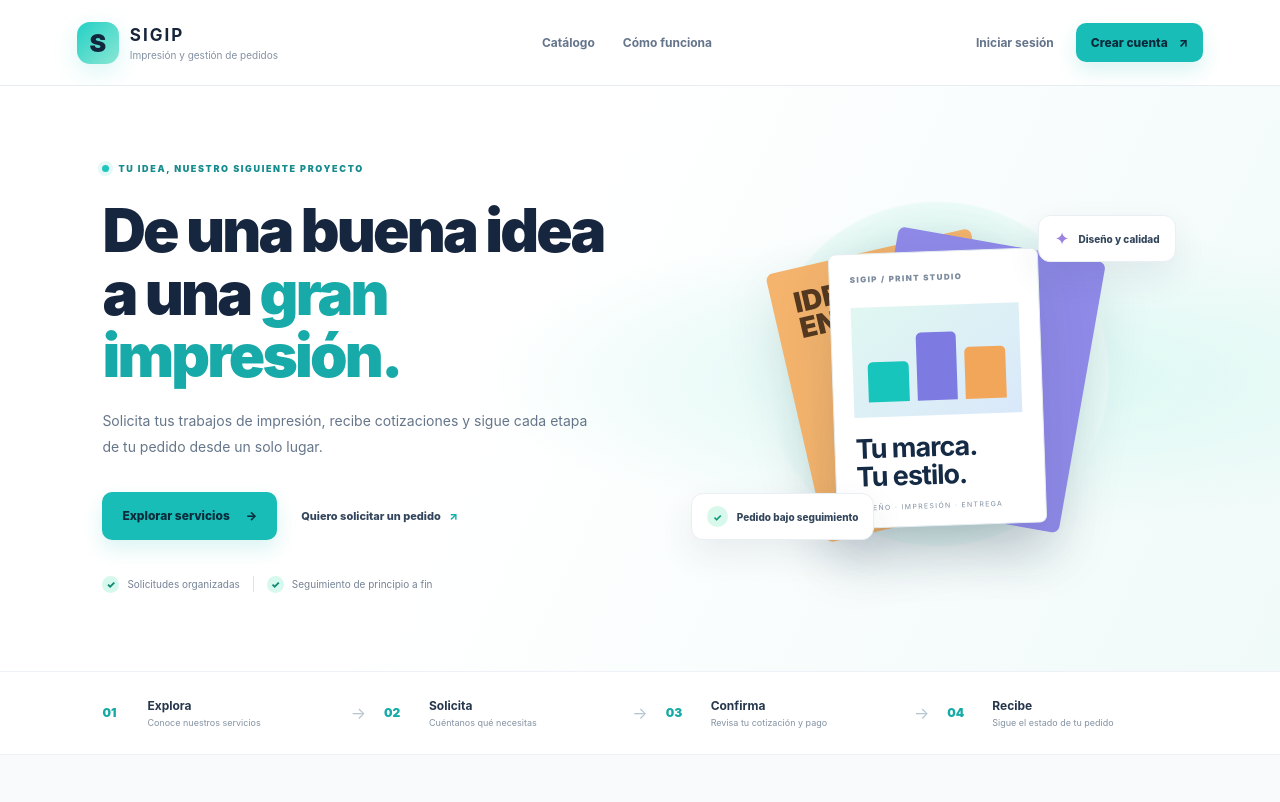
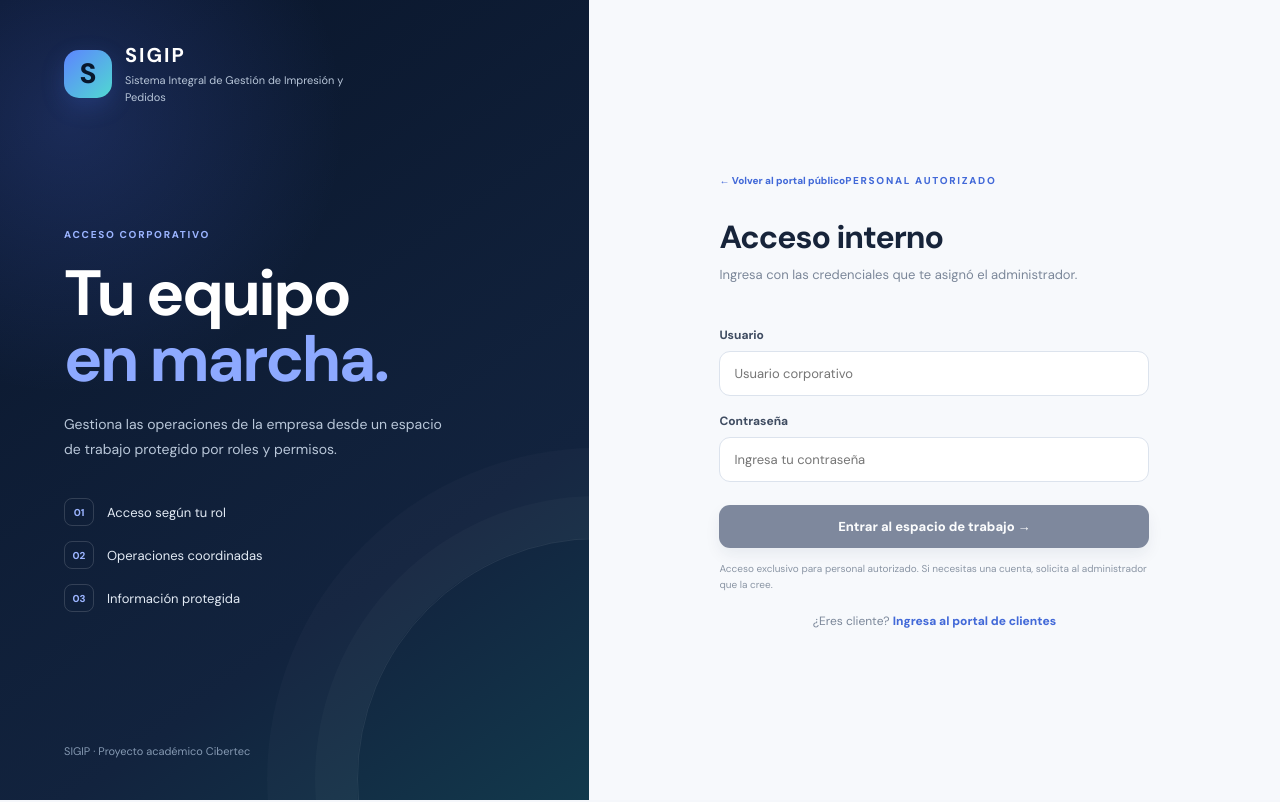
Before and after one commit to yankardev/SIGIP, an Angular app in the folder frontend/sigip-web/: page /login-interno in a window 1280 px wide. Before the commit this address led to /inicio. Shown: the top 802 px of the page. Built offline with nearby package versions, Linux system fonts and the light colour scheme.

Commit message:
feat(frontend): separate customer and internal login

```diff
--- a/frontend/sigip-web/src/app/app.routes.ts
+++ b/frontend/sigip-web/src/app/app.routes.ts
@@ -12,7 +12,8 @@ export const routes: Routes = [
   { path: '', pathMatch: 'full', component: LandingComponent },
   { path: 'inicio', component: LandingComponent },
   { path: 'catalogo-publico', component: PublicCatalogComponent },
-  { path: 'login', component: LoginComponent },
+  { path: 'login', component: LoginComponent, data: { internal: false } },
+  { path: 'login-interno', component: LoginComponent, data: { internal: true } },
   { path: 'registro', component: RegisterComponent },
   { path: 'dashboard', component: WorkspaceComponent, canActivate: [authGuard], data: { page: 'dashboard' } },
   { path: 'catalogo', component: WorkspaceComponent, canActivate: [authGuard, roleGuard], data: { page: 'catalogo', roles: ['CLIENTE', 'VENTAS'] } },
--- a/frontend/sigip-web/src/app/core/auth.guard.ts
+++ b/frontend/sigip-web/src/app/core/auth.guard.ts
@@ -1,4 +1,24 @@
 import { inject } from '@angular/core';
-import { CanActivateFn,Router } from '@angular/router';
+import { CanActivateFn, Router } from '@angular/router';
 import { AuthService } from './auth.service';
-export const authGuard:CanActivateFn=()=>{const auth=inject(AuthService);const router=inject(Router);return auth.isAuthenticated?true:router.createUrlTree(['/login']);};
+
+export const authGuard: CanActivateFn = route => {
+  const auth = inject(AuthService);
+  const router = inject(Router);
+
+  if (auth.isAuthenticated) return true;
+
+  const internalPages = [
+    'categorias',
+    'servicios',
+    'produccion',
+    'entregas',
+    'usuarios',
+    'inventario',
+    'reportes'
+  ];
+  const page = String(route.data['page'] ?? '');
+  const loginPath = internalPages.includes(page) ? '/login-interno' : '/login';
+
+  return router.createUrlTree([loginPath]);
+};
--- a/frontend/sigip-web/src/app/pages/landing.component.html
+++ b/frontend/sigip-web/src/app/pages/landing.component.html
@@ -57,9 +57,9 @@
 
     <section class="internal-callout">
       <div><span class="eyebrow light">ESPACIO DE TRABAJO INTERNO</span><h2>Un flujo conectado.<br><em>Un equipo coordinado.</em></h2><p>El personal autorizado gestiona ventas, caja, diseño, producción, inventario, entregas y reportes según los permisos de su rol.</p></div>
-      <a class="button button-light" routerLink="/login">Acceso al personal <span>→</span></a>
+      <a class="button button-light" routerLink="/login-interno">Acceso al personal <span>→</span></a>
     </section>
   </main>
 
-  <footer class="public-footer"><a class="brand" routerLink="/inicio"><span class="brand-mark">S</span><span><strong>SIGIP</strong><small>Sistema Integral de Gestión de Impresión y Pedidos</small></span></a><span>© SIGIP · Plataforma de clientes y gestión interna</span><a routerLink="/login">Acceso al sistema ↗</a></footer>
+  <footer class="public-footer"><a class="brand" routerLink="/inicio"><span class="brand-mark">S</span><span><strong>SIGIP</strong><small>Sistema Integral de Gestión de Impresión y Pedidos</small></span></a><span>© SIGIP · Plataforma de clientes y gestión interna</span><a routerLink="/login-interno">Acceso del personal ↗</a></footer>
 </div>
--- a/frontend/sigip-web/src/app/pages/login.component.html
+++ b/frontend/sigip-web/src/app/pages/login.component.html
@@ -1,11 +1,43 @@
-<div class="auth-layout">
- <section class="auth-brand-panel"><div class="auth-brand"><div class="brand-mark large">S</div><div><strong>SIGIP</strong><span>Sistema Integral de Gestión de Impresión y Pedidos</span></div></div>
- <div class="auth-pitch"><span class="eyebrow light">GESTIÓN INTELIGENTE</span><h1>De la idea<br>al <span>impreso.</span></h1><p>Organiza pedidos, diseños, producción e inventario desde un solo espacio de trabajo.</p><div class="feature-line"><span>01</span> Pedidos con seguimiento</div><div class="feature-line"><span>02</span> Aprobación de diseños</div><div class="feature-line"><span>03</span> Control de producción</div></div><div class="auth-footer">SIGIP · Proyecto académico Cibertec</div></section>
- <section class="auth-form-panel"><div class="auth-form-wrap"><a class="back-to-portal" routerLink="/inicio">← Volver al portal público</a><div class="mobile-brand"><div class="brand-mark">S</div><strong>SIGIP</strong></div><span class="eyebrow">BIENVENIDO DE NUEVO</span><h2>Inicia sesión</h2><p class="muted">Ingresa tus credenciales para continuar.</p>
- <div class="alert error" *ngIf="error">{{error}}</div>
- <form (ngSubmit)="submit()" #formRef="ngForm"><label for="nomusuario">Usuario</label><input id="nomusuario" name="nomusuario" [(ngModel)]="form.nomusuario" placeholder="Tu nombre de usuario" autocomplete="username" required>
- <label for="password">Contraseña</label><input id="password" name="password" type="password" [(ngModel)]="form.password" placeholder="Ingresa tu contraseña" autocomplete="current-password" required>
- <button class="primary-btn full" type="submit" [disabled]="formRef.invalid||loading">{{loading?'Conectando...':'Ingresar al sistema →'}}</button></form>
- <div class="auth-divider"><span>¿Aún no tienes cuenta?</span></div><a class="secondary-btn full" routerLink="/registro">Crear cuenta de cliente</a>
- <p class="tiny-note">El acceso de administrador se configura en el backend mediante las variables SIGIP_ADMIN_*.</p></div></section>
+<div class="auth-layout" [class.internal-mode]="isInternal">
+ <section class="auth-brand-panel">
+  <div class="auth-brand"><div class="brand-mark large">S</div><div><strong>SIGIP</strong><span>Sistema Integral de Gestión de Impresión y Pedidos</span></div></div>
+  <div class="auth-pitch">
+   <span class="eyebrow light">{{isInternal ? 'ACCESO CORPORATIVO' : 'GESTIÓN INTELIGENTE'}}</span>
+   <h1>{{isInternal ? 'Tu equipo' : 'De la idea'}}<br><span>{{isInternal ? 'en marcha.' : 'al impreso.'}}</span></h1>
+   <p>{{isInternal ? 'Gestiona las operaciones de la empresa desde un espacio de trabajo protegido por roles y permisos.' : 'Organiza pedidos, diseños, producción e inventario desde un solo espacio de trabajo.'}}</p>
+   <div class="feature-line" *ngIf="isInternal"><span>01</span> Acceso según tu rol</div>
+   <div class="feature-line" *ngIf="isInternal"><span>02</span> Operaciones coordinadas</div>
+   <div class="feature-line" *ngIf="isInternal"><span>03</span> Información protegida</div>
+   <div class="feature-line" *ngIf="!isInternal"><span>01</span> Pedidos con seguimiento</div>
+   <div class="feature-line" *ngIf="!isInternal"><span>02</span> Aprobación de diseños</div>
+   <div class="feature-line" *ngIf="!isInternal"><span>03</span> Control de producción</div>
+  </div>
+  <div class="auth-footer">SIGIP · Proyecto académico Cibertec</div>
+ </section>
+ <section class="auth-form-panel">
+  <div class="auth-form-wrap">
+   <a class="back-to-portal" routerLink="/inicio">← Volver al portal público</a>
+   <div class="mobile-brand"><div class="brand-mark">S</div><strong>SIGIP</strong></div>
+   <span class="eyebrow">{{isInternal ? 'PERSONAL AUTORIZADO' : 'BIENVENIDO DE NUEVO'}}</span>
+   <h2>{{isInternal ? 'Acceso interno' : 'Inicia sesión'}}</h2>
+   <p class="muted">{{isInternal ? 'Ingresa con las credenciales que te asignó el administrador.' : 'Ingresa tus credenciales para continuar.'}}</p>
+   <div class="alert error" *ngIf="error" role="alert">{{error}}</div>
+   <form (ngSubmit)="submit()" #formRef="ngForm">
+    <label for="nomusuario">Usuario</label>
+    <input id="nomusuario" name="nomusuario" [(ngModel)]="form.nomusuario" [placeholder]="isInternal ? 'Usuario corporativo' : 'Tu nombre de usuario'" autocomplete="username" required>
+    <label for="password">Contraseña</label>
+    <input id="password" name="password" type="password" [(ngModel)]="form.password" placeholder="Ingresa tu contraseña" autocomplete="current-password" required>
+    <button class="primary-btn full" type="submit" [disabled]="formRef.invalid||loading">{{loading ? 'Validando...' : (isInternal ? 'Entrar al espacio de trabajo →' : 'Ingresar al portal →')}}</button>
+   </form>
+   <ng-container *ngIf="!isInternal">
+    <div class="auth-divider"><span>¿Aún no tienes cuenta?</span></div>
+    <a class="secondary-btn full" routerLink="/registro">Crear cuenta de cliente</a>
+    <p class="auth-mode-switch">¿Trabajas en la empresa? <a routerLink="/login-interno">Acceso para personal interno</a></p>
+   </ng-container>
+   <ng-container *ngIf="isInternal">
+    <p class="tiny-note">Acceso exclusivo para personal autorizado. Si necesitas una cuenta, solicita al administrador que la cree.</p>
+    <p class="auth-mode-switch">¿Eres cliente? <a routerLink="/login">Ingresa al portal de clientes</a></p>
+   </ng-container>
+  </div>
+ </section>
 </div>
--- a/frontend/sigip-web/src/app/pages/login.component.ts
+++ b/frontend/sigip-web/src/app/pages/login.component.ts
@@ -1,15 +1,75 @@
-import { Component,inject } from '@angular/core';
+import { Component, OnInit, inject } from '@angular/core';
 import { CommonModule } from '@angular/common';
 import { FormsModule } from '@angular/forms';
-import { ActivatedRoute,Router,RouterLink } from '@angular/router';
+import { ActivatedRoute, Router, RouterLink } from '@angular/router';
 import { firstValueFrom } from 'rxjs';
 import { ApiService } from '../core/api.service';
 import { AuthService } from '../core/auth.service';
-@Component({selector:'sigip-login',standalone:true,imports:[CommonModule,FormsModule,RouterLink],templateUrl:'./login.component.html',styleUrls:['./auth-page.component.css']})
-export class LoginComponent {
- private api=inject(ApiService);private auth=inject(AuthService);private router=inject(Router);private route=inject(ActivatedRoute);
- form={nomusuario:'',password:''};loading=false;error='';
- async submit():Promise<void>{this.error='';this.loading=true;try{const response=await firstValueFrom(this.api.login(this.form));this.auth.setSession(response.token,response.usuario);const serviceId=Number(this.route.snapshot.queryParamMap.get('servicio'));if(serviceId>0&&this.auth.isClient){await this.router.navigate(['/pedidos'],{queryParams:{servicio:serviceId}});}else{await this.router.navigate(['/dashboard']);}}
- catch(error:any){this.error=error?.error?.message||error?.error?.detail||(error?.status===0?'No se pudo conectar con el backend. Comprueba Docker y el API Gateway en http://localhost:8090.':'No se pudo iniciar sesión. Revisa tu usuario y contraseña.');}
- finally{this.loading=false;}}
+
+@Component({
+  selector: 'sigip-login',
+  standalone: true,
+  imports: [CommonModule, FormsModule, RouterLink],
+  templateUrl: './login.component.html',
+  styleUrls: ['./auth-page.component.css']
+})
+export class LoginComponent implements OnInit {
+  private api = inject(ApiService);
+  private auth = inject(AuthService);
+  private router = inject(Router);
+  private route = inject(ActivatedRoute);
+
+  isInternal = false;
+  form = { nomusuario: '', password: '' };
+  loading = false;
+  error = '';
+
+  ngOnInit(): void {
+    this.route.data.subscribe(data => {
+      this.isInternal = data['internal'] === true;
+      this.error = '';
+    });
+  }
+
+  async submit(): Promise<void> {
+    this.error = '';
+    this.loading = true;
+
+    try {
+      const response = await firstValueFrom(this.api.login(this.form));
+      const roles = (response.usuario.roles ?? []).map(role =>
+        role.replace(/^ROLE_/i, '').toUpperCase()
+      );
+      const staffRoles = ['ADMIN', 'VENTAS', 'CAJA', 'DISENO', 'PRODUCCION', 'ALMACEN'];
+      const isStaff = roles.some(role => staffRoles.includes(role));
+      const isClient = roles.includes('CLIENTE') && !isStaff;
+
+      if (this.isInternal && !isStaff) {
+        this.error = 'Esta cuenta no tiene un rol de personal interno. Utiliza el acceso de clientes.';
+        return;
+      }
+
+      if (!this.isInternal && !isClient) {
+        this.error = 'Esta cuenta pertenece al personal interno. Utiliza el acceso exclusivo para el personal.';
+        return;
+      }
+
+      this.auth.setSession(response.token, response.usuario);
+
+      const serviceId = Number(this.route.snapshot.queryParamMap.get('servicio'));
+      if (!this.isInternal && serviceId > 0 && this.auth.isClient) {
+        await this.router.navigate(['/pedidos'], { queryParams: { servicio: serviceId } });
+      } else {
+        await this.router.navigate(['/dashboard']);
+      }
+    } catch (error: any) {
+      this.error = error?.error?.message
+        || error?.error?.detail
+        || (error?.status === 0
+          ? 'No se pudo conectar con el backend. Comprueba Docker y el API Gateway en http://localhost:8090.'
+          : 'No se pudo iniciar sesión. Revisa tu usuario y contraseña.');
+    } finally {
+      this.loading = false;
+    }
+  }
 }
```
Also changed, not shown: frontend/sigip-web/src/app/pages/auth-page.component.css.
